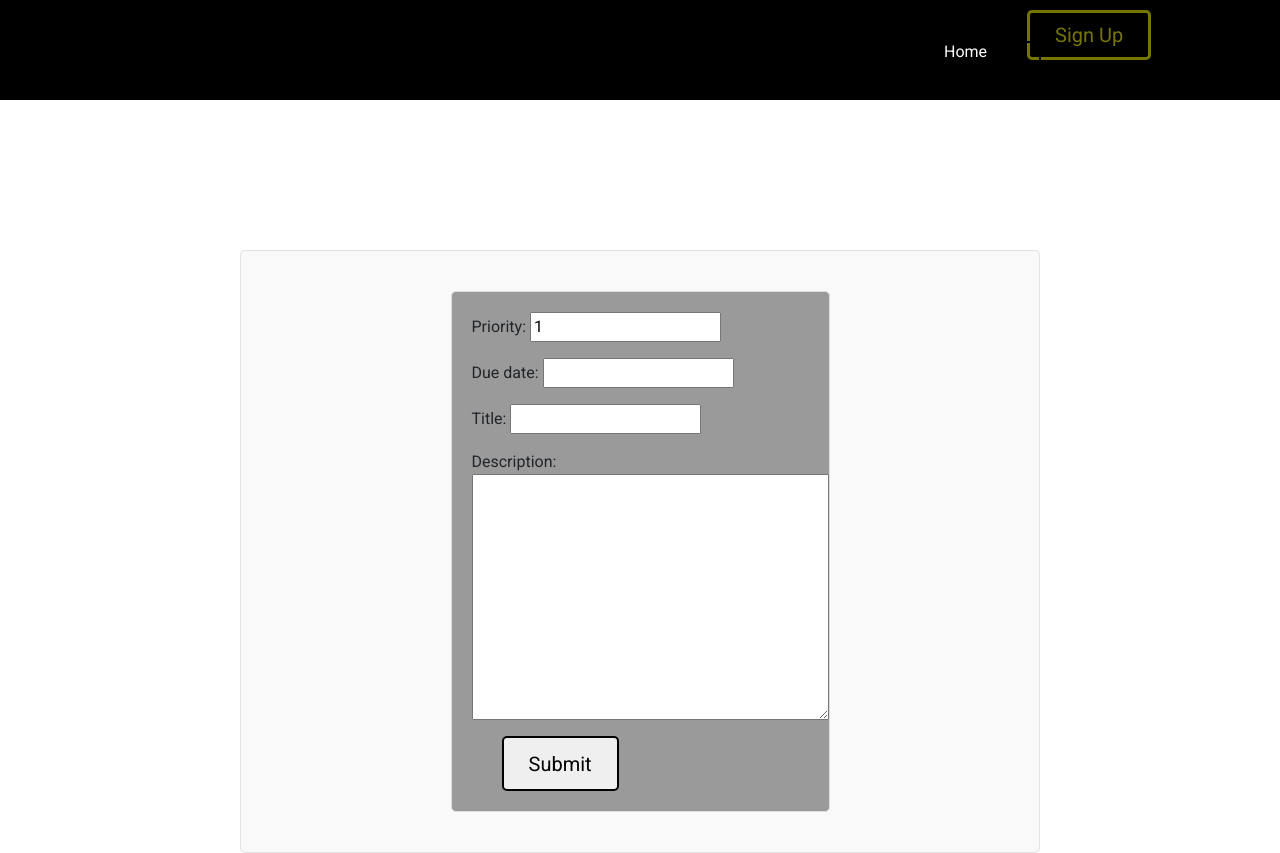
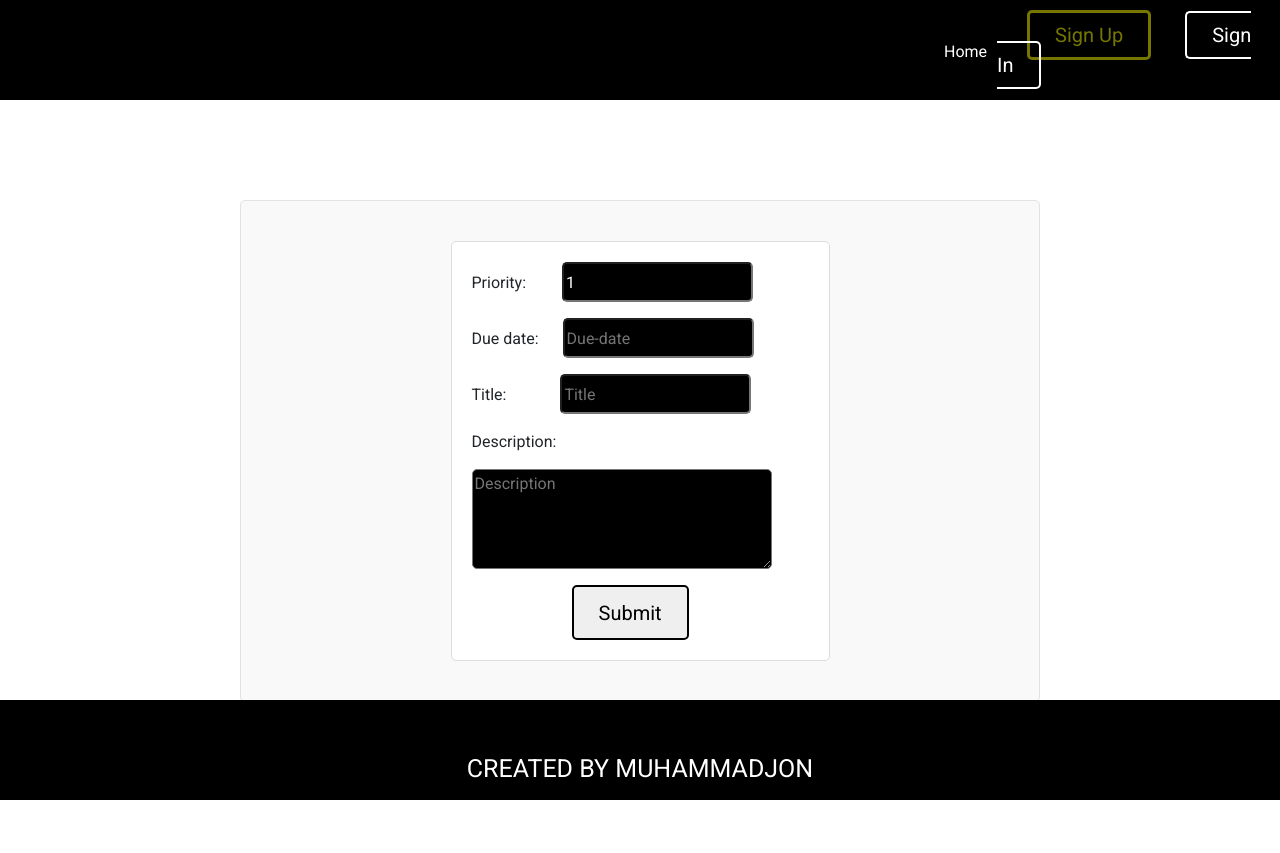
Before and after one commit to Muhammadjonn01/Task-Manager-, a Django app: page /create/ in a window 1280 px wide. After the commit the page ends 800 px from the top, so only its background shows below. Run offline with Django 4.2, Linux system fonts and the light colour scheme.

Commit message:
Some style )

```diff
--- a/tasks/forms.py
+++ b/tasks/forms.py
@@ -1,4 +1,4 @@
-from django.forms import ModelForm
+from django.forms import ModelForm, TextInput, Textarea,CheckboxInput
 from .models import Task
 
 
@@ -6,11 +6,50 @@
     class Meta:
         model = Task
         fields = "__all__"
-        exclude = ("user", "is_done",)
-
+        exclude = ("user", "is_done")
+        widgets = {
+               'priority': TextInput(attrs={
+                'style': 'max-width: 300px;margin-left:32px;background-color:black;color :white;border-radius:5px;height:40px;',
+                'placeholder': 'Priority'
+                }),
+                'due_date': TextInput(attrs={
+                'style': 'max-width: 300px;margin-left:20px;background-color:black;color :white;border-radius:5px;height:40px',
+                'placeholder': 'Due-date'
+                }),
+                'title': TextInput(attrs={
+                'style': 'max-width: 300px;margin-left:50px;background-color:black;color :white;border-radius:5px;height:40px',
+                'placeholder': 'Title'
+                }),
+                'description': Textarea(attrs={
+                'style': 'max-width: 300px;background-color:black;color :white;border-radius:5px;height:100px;margin-top:15px',
+                'placeholder': 'Description'
+                }),
+        }
 
 class EditForm(ModelForm):
     class Meta:
         model = Task
         fields = "__all__"
         exclude = ("user",)
+        widgets = {
+               'priority': TextInput(attrs={
+                'style': 'max-width: 300px;margin-left:32px;background-color:black;color :white;border-radius:5px;height:40px;',
+                'placeholder': 'Priority'
+                }),
+                'is_done': CheckboxInput(attrs={
+                'style': 'width:30px;height:30px;backgruond-color:black;margin-left:30px',
+                'placeholder': 'Priority'
+                }),
+                'due_date': TextInput(attrs={
+                'style': 'max-width: 300px;margin-left:20px;background-color:black;color :white;border-radius:5px;height:40px',
+                'placeholder': 'Due-date'
+                }),
+                'title': TextInput(attrs={
+                'style': 'max-width: 300px;margin-left:50px;background-color:black;color :white;border-radius:5px;height:40px',
+                'placeholder': 'Title'
+                }),
+                'description': Textarea(attrs={
+                'style': 'max-width: 300px;background-color:black;color :white;border-radius:5px;height:100px;margin-top:15px',
+                'placeholder': 'Description'
+                }),
+        }
--- a/tasks/templates/tasks/all_tasks.html
+++ b/tasks/templates/tasks/all_tasks.html
@@ -44,8 +44,9 @@
             <th>Status</th>
           </tr>
 
-            {% for i in task_list  %}
+            {% for i in task_list%}
             {% if i.user == user or user.is_superuser or not user.is_active and user.is_authenticated %}
+
             <tr>
                 <td class="td1"><a class="a1" href="{% url 'task_detail' i.pk %}">
                     {{i.title}}
--- a/tasks/templates/tasks/base.html
+++ b/tasks/templates/tasks/base.html
@@ -100,8 +100,12 @@
     </div>
   </nav>
 
-  <div class="content" style="position: relative;top:250px;margin-top: 0px;">
+  <div class="content" style="position: relative;top:200px;margin-top: 0px;">
   {% block content  %}{% endblock content %}
+  </div>
+  <div style="width: 100%;background-color: black;height: 200px;position: absolute;bottom: -100px;">
+    <p style="text-align: center;color: white;font-size: 25px;padding-top: 50px;">CREATED BY MUHAMMADJON</p>
+    <p style="text-align: center;color: white;font-size: 25px;">For more info <a href="https://t.me/individualy_01">Click here</a></p>
   </div>
 </body>
 </html>
--- a/tasks/templates/tasks/create.html
+++ b/tasks/templates/tasks/create.html
@@ -2,10 +2,11 @@
 
 {% block title %}Create task{% endblock %}
 {% block content %}
-<style>.custom_form {
+<style>
+.custom_form {
     margin: 20px auto;
     padding: 20px;
-    background-color: rgba(105, 105, 105, 0.653);
+    background-color: white;
     border: 1px solid #ddd;
     border-radius: 5px;
     width: 50%;
@@ -16,14 +17,30 @@
   .but1
     {
       height: 55px;
+      border: 2px solid white;
+      padding: 10px 25px;
+      border-radius: 5px;
+      color: white;
+      font-size: 20px;
+      margin-left: 30px;
+    }
+    .but1:hover
+    {
+      color: black;
+      background-color: white;
+      transition: all 1s;
+    }
+    .but3
+    {
+      height: 55px;
       border: 2px solid black;
       padding: 10px 25px;
       border-radius: 5px;
       color: black;
       font-size: 20px;
-      margin-left: 30px;
+      margin-left: 100px;
     }
-    .but1:hover
+    .but3:hover
     {
       color: white;
       background-color: black;
@@ -33,11 +50,6 @@
 <form action="" method="post" class="custom_form" >
     {% csrf_token %}
     {{ form.as_p}}
-    <button  type="submit" class="but1" >Submit</button>
-
-
+    <button  type="submit" class="but3" >Submit</button>
 </form>
-
-
-
 {% endblock content %}
```
Also changed, not shown: tasks/templates/tasks/homepage.html (+6 -2 lines), tasks/templates/tasks/task_edit.html (+18 -3 lines), templates/registration/login.html (+7 -3 lines).
